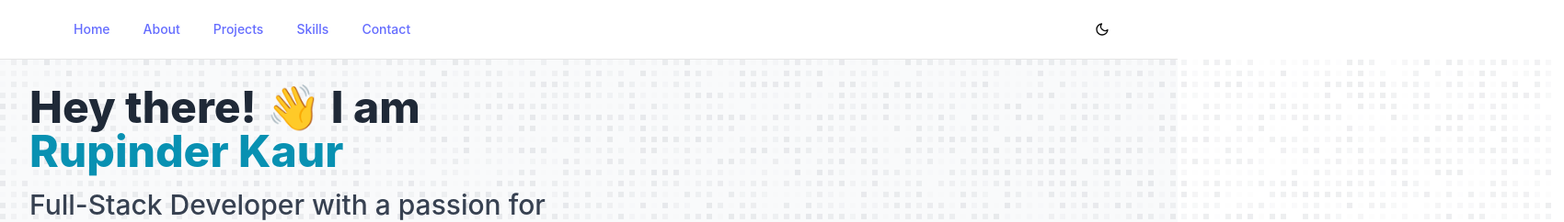
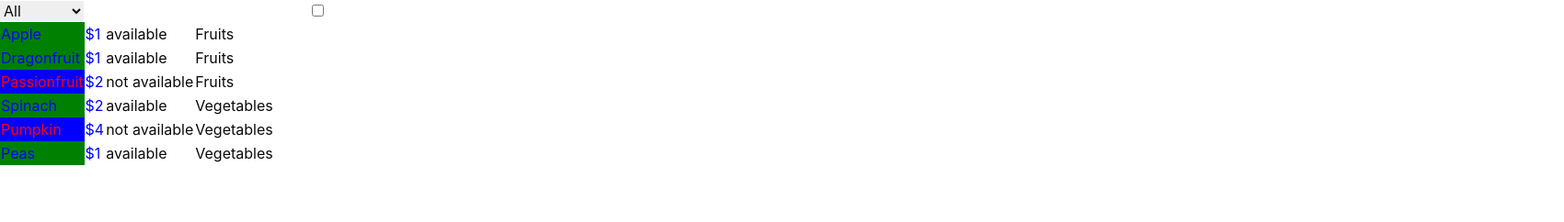
Before and after one commit to Rupinder-17/Portfolio, a React (Vite) app in the folder my-app/: page / in a window 1280 px wide. Shown: the top 242 px of the page at 92% size, 1700 px wide, since content can reach past the window. Built offline with nearby package versions, Linux system fonts and the light colour scheme.

Commit message:
feat: implement Products component and add DemoCounter for interactive features

```diff
--- /dev/null
+++ b/my-app/src/component/DemoCounter.jsx
@@ -0,0 +1,27 @@
+import { useState } from "react";
+
+export const DemoCounter = () => {
+  const [counter, setCounter] = useState(0);
+  console.log("counter", counter);
+
+  return (
+    <div className="flex flex-col items-center justify-center min-h-screen bg-gray-100 text-gray-900">
+      <div className="text-3xl font-bold mb-4">Counter</div>
+      <div className="text-5xl font-semibold mb-6">{counter}</div>
+      <div className="flex gap-4">
+        <button
+          onClick={() => setCounter(counter + 1)}
+          className="px-6 py-2 bg-blue-500 text-white rounded-xl shadow hover:bg-blue-600 transition"
+        >
+          +
+        </button>
+        <button
+          onClick={() => setCounter(counter - 1)}
+          className="px-6 py-2 bg-red-500 text-white rounded-xl shadow hover:bg-red-600 transition"
+        >
+          -
+        </button>
+      </div>
+    </div>
+  );
+};
--- /dev/null
+++ b/my-app/src/component/DtaFilter.jsx
@@ -0,0 +1,85 @@
+
+import { useState } from "react";
+const ProductList = [
+  { category: "Fruits", price: "$1", stocked: true, name: "Apple" },
+  { category: "Fruits", price: "$1", stocked: true, name: "Dragonfruit" },
+  { category: "Fruits", price: "$2", stocked: false, name: "Passionfruit" },
+  { category: "Vegetables", price: "$2", stocked: true, name: "Spinach" },
+  { category: "Vegetables", price: "$4", stocked: false, name: "Pumpkin" },
+  { category: "Vegetables", price: "$1", stocked: true, name: "Peas" },
+];
+export function Products() {
+  const [filterProducts, setFilterProducts] = useState(ProductList);
+  const [search, setSearch] = useState("");
+  console.log(search);
+ const filterData = ProductList.filter((item)=>item.name.toLowerCase().includes(search.toLowerCase()))
+
+  return (
+    <div>
+      <select
+        onChange={(e) => {
+          console.log(e.target.value);
+          if (e.target.value == "All") {
+            setFilterProducts(ProductList);
+          } else {
+            let filterProducts = ProductList.filter((item) => {
+              if (item.category == e.target.value) {
+                return item;
+              }
+            });
+            setFilterProducts(filterProducts);
+          }
+        }}
+      >
+        <option value="All">All</option>
+        <option value="Fruits">Fruits</option>
+        <option value={"Vegetables"}>Vegitable</option>
+      </select>
+      <input
+        value={search}
+        onChange={(e) => {
+           setSearch(e.target.value)
+           setFilterProducts(filterData)
+        }}
+      />
+      <input
+        type="checkbox"
+        onChange={(e) => {
+          console.log(e.target.checked);
+          if (e.target.checked) {
+            let stockeditems = ProductList.filter((item) => {
+              if (item.stocked == true) {
+                return item;
+              }
+            });
+            console.log(stockeditems);
+            setFilterProducts(stockeditems);
+          } else {
+            setFilterProducts(ProductList);
+          }
+        }}
+      />
+      <table className="table">
+        <tbody>
+          {filterProducts.map((item, index) => (
+            <tr key={index}>
+              <td
+                style={{
+                  backgroundColor: item.stocked == false ? "blue" : "green",
+                  color: item.stocked == false ? "red" : "blue",
+                }}
+              >
+                {item.name}
+              </td>
+              <td style={{ color: item.price == false ? "red" : "blue" }}>
+                {item.price}
+              </td>
+              <td>{item.stocked ? "available" : "not available"}</td>
+              <td>{item.category}</td>
+            </tr>
+          ))}
+        </tbody>
+      </table>
+    </div>
+  );
+}
--- a/my-app/src/main.jsx
+++ b/my-app/src/main.jsx
@@ -1,23 +1,27 @@
 import { StrictMode } from "react";
 import { createRoot } from "react-dom/client";
 import "./index.css";
-import PortfolioSection from "./component/HomePage";
+// import PortfolioSection from "./component/HomePage";
 import { ContextHookProvider } from "./Hooks/ContextHook";
-import { Project } from "./component/Project";
-import { ContactPage } from "./component/Contect";
-import { NewHeader } from "./component/NewHeader";
-import { About } from "./component/About";
-import { Skills } from "./component/Skills";
+import { Products } from "./component/DtaFilter";
+// import { Project } from "./component/Project";
+// import { ContactPage } from "./component/Contect";
+// import { NewHeader } from "./component/NewHeader";
+// import { About } from "./component/About";
+// import { Skills } from "./component/Skills";
+// import { DemoCounter } from "./component/DemoCounter";
 
 createRoot(document.getElementById("root")).render(
   <StrictMode>
     <ContextHookProvider>
-      <NewHeader/>
+      {/* <NewHeader/>
       <PortfolioSection />
       <About/>
       <Skills/>
       <Project/>
-      <ContactPage/>
+      <ContactPage/> */}
+      {/* <DemoCounter/> */}
+      <Products/>
     </ContextHookProvider>
   </StrictMode>
 );
```
